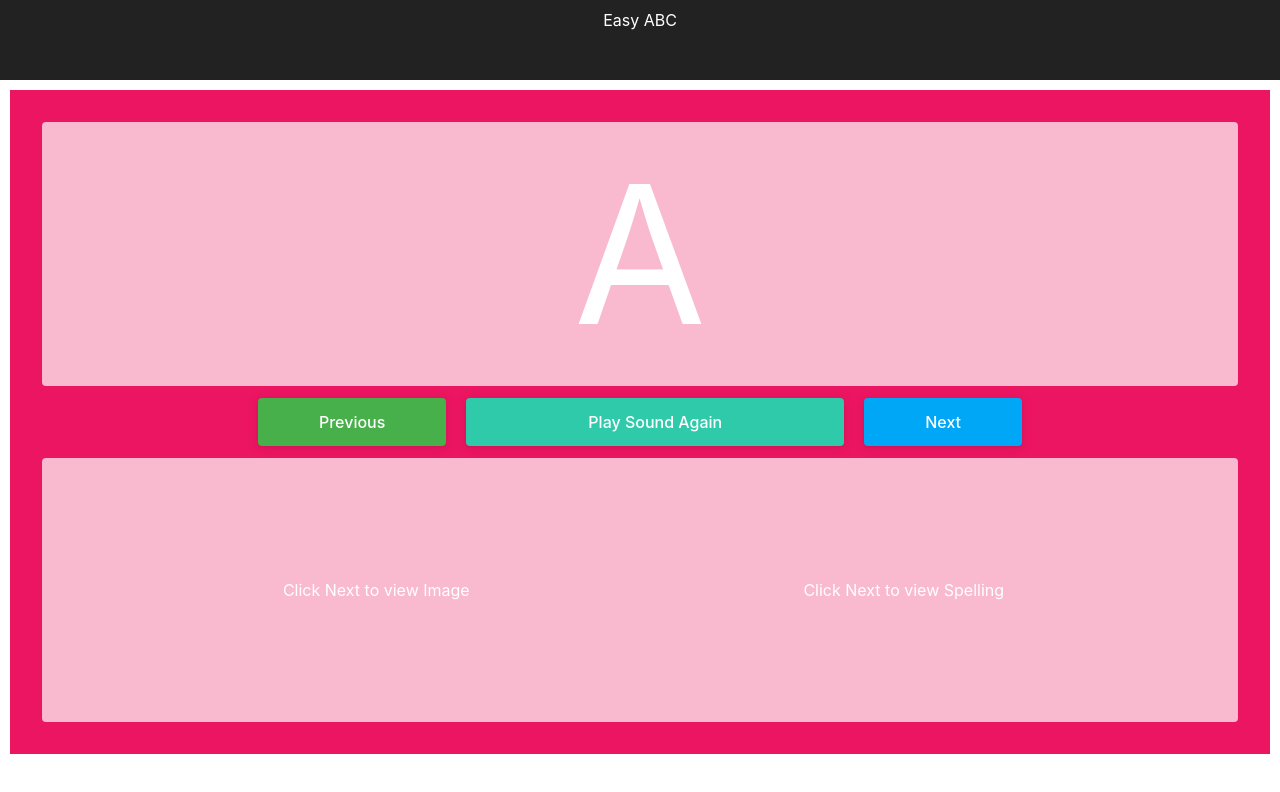
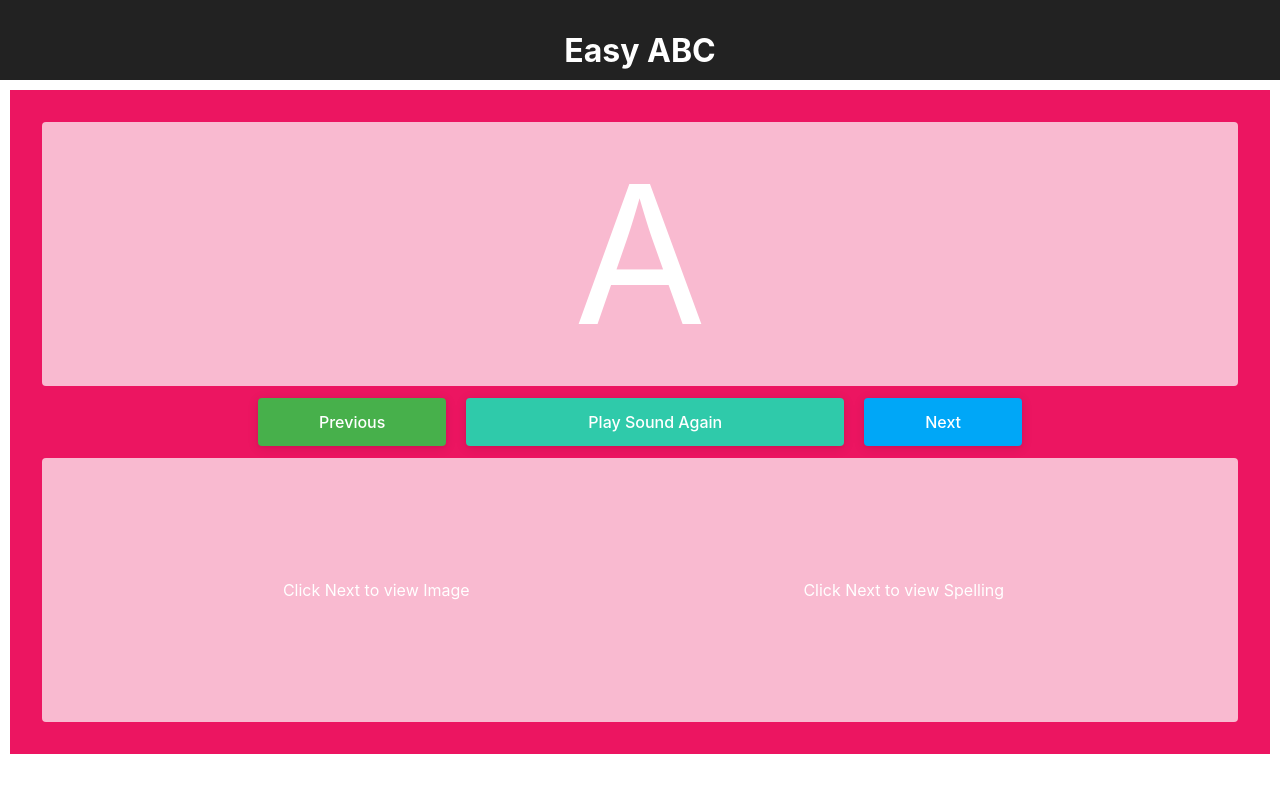
Before and after one commit to tanishakumbhakar/LearnABC, a React (Create React App) app: page / in a window 1280 px wide. Shown: the top 792 px of the page. Built offline with nearby package versions, Linux system fonts and the light colour scheme.

Commit message:
Changed styling of header

```diff
--- a/src/App.js
+++ b/src/App.js
@@ -7,7 +7,7 @@ class App extends Component{
     return(
       <div className="App">
         <div className="App-header">
-          Easy ABC
+          <h1>Easy ABC</h1>
         </div>
         <EasyABC/>
       </div>
```
